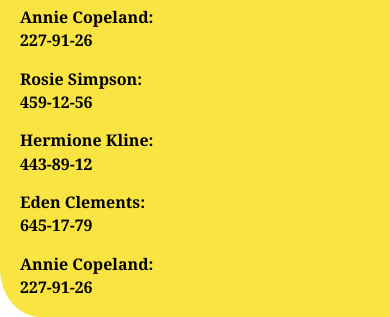
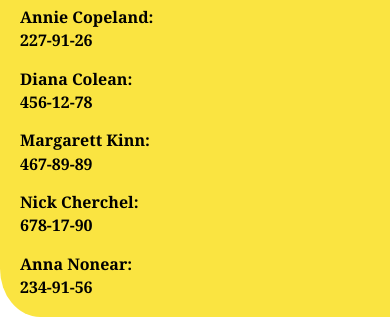
Before and after one commit to Indisputable09/goit-react-hw-02-phonebook, a React (Create React App) app: page / in a window 390 px wide. Shown: the part 649-966 px from the top of the page. Built offline with nearby package versions, Linux system fonts and the light colour scheme.

Commit message:
Update Phonebook.jsx

```diff
--- a/src/components/Phonebook/Phonebook.jsx
+++ b/src/components/Phonebook/Phonebook.jsx
@@ -14,10 +14,10 @@ export default class Phonebook extends Component {
     {id: nanoid(), name: 'Hermione Kline', number: '443-89-12'},
     {id: nanoid(), name: 'Eden Clements', number: '645-17-79'},
     {id: nanoid(), name: 'Annie Copeland', number: '227-91-26'},
-    {id: nanoid(), name: 'Rosie Simpson', number: '459-12-56'},
-    {id: nanoid(), name: 'Hermione Kline', number: '443-89-12'},
-    {id: nanoid(), name: 'Eden Clements', number: '645-17-79'},
-    {id: nanoid(), name: 'Annie Copeland', number: '227-91-26'},
+    {id: nanoid(), name: 'Diana Colean', number: '456-12-78'},
+    {id: nanoid(), name: 'Margarett Kinn', number: '467-89-89'},
+    {id: nanoid(), name: 'Nick Cherchel', number: '678-17-90'},
+    {id: nanoid(), name: 'Anna Nonear', number: '234-91-56'},
 ],
     filter: ''
     }
```
